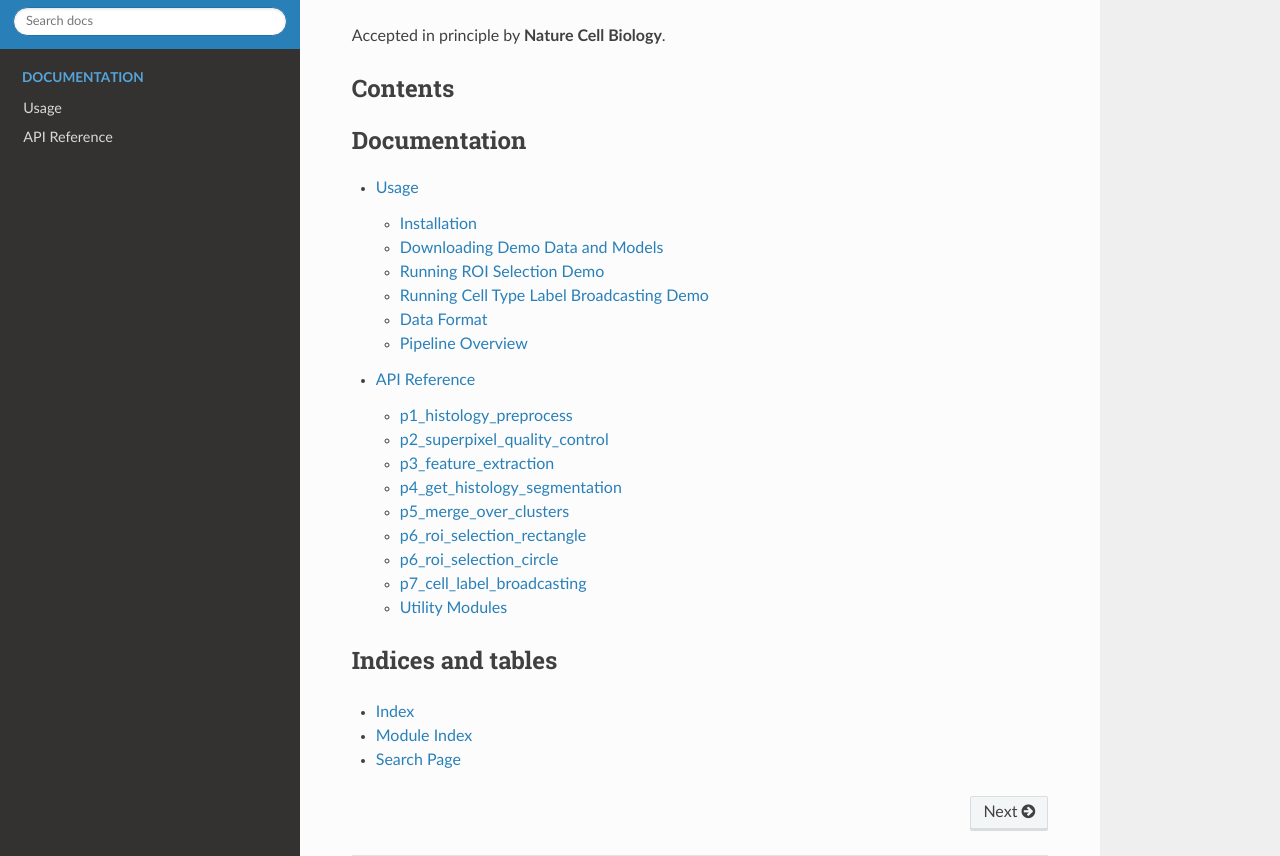
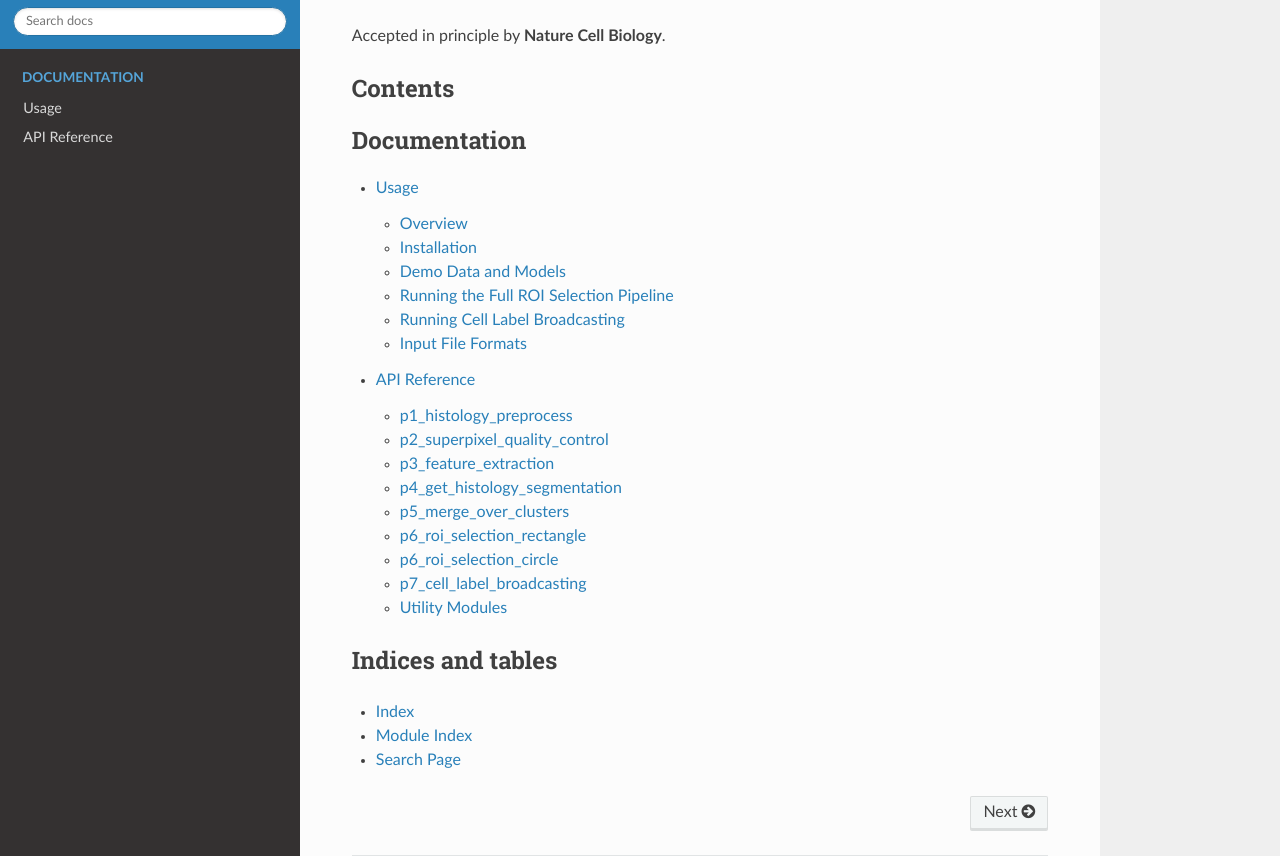
Before and after one commit to ddb-qiwang/S2Omics, a Sphinx documentation site: the page built from docs/source/index.rst, in a window 1280 px wide and 900 px high, scrolled down 928 px, cut to the strip 44-900 px from the top of the window. Built offline with Sphinx 7.4.7 and the Read the Docs theme 3.1.0, drawn with Linux system fonts in a browser that asks for light colours; some of the changed lines change nothing that is shown.

Commit message:
Update usage.rst

```diff
--- a/docs/source/usage.rst
+++ b/docs/source/usage.rst
@@ -1,9 +1,21 @@
 Usage
 =====
 
+Overview
+--------
+S2Omics is organized as a modular pipeline:
+
+1. **Histology Preprocessing (p1)** – Scale and pad raw H&E stained images.
+2. **Superpixel Quality Control (p2)** – Split image into superpixels and remove low-quality tiles.
+3. **Feature Extraction (p3)** – Apply foundation model to obtain deep embeddings of image patches.
+4. **Histology Segmentation (p4)** – Cluster embeddings into histology-based morphological clusters.
+5. **Cluster Merging (p5)** – Merge highly similar clusters to reduce over-segmentation.
+6. **ROI Selection (p6)** – Automatically select optimal Regions of Interest given constraints.
+7. **Label Broadcasting (p7)** – Project cell type annotations from ROI-scale spatial omics data to the entire slide.
+
 Installation
 ------------
-We recommend using Python 3.11 or above for S2Omics.
+We recommend Python 3.11+.
 
 .. code-block:: bash
 
@@ -11,19 +23,23 @@
    cd S2Omics
    conda create -n S2Omics python=3.11
    conda activate S2Omics
-   pip install -r requirements.txt  # or requirements_old_gcc.txt if GCC is outdated
+   pip install -r requirements.txt
+   # if GCC is very old:
+   pip install -r requirements_old_gcc.txt
 
-Downloading Demo Data and Models
---------------------------------
-You can download demo datasets and pretrained foundation model checkpoints from:
+Demo Data and Models
+--------------------
+Download from Google Drive:
 
-Google Drive: https://drive.google.com/drive/folders/1z1nk0sF_e25LKMyHxJVMtROFjuWet2G_?usp=sharing
+https://drive.google.com/drive/folders/1z1nk0sF_e25LKMyHxJVMtROFjuWet2G_?usp=sharing
 
-Place both `checkpoints` and `demo` folders inside the `S2Omics` main directory.
+Place both `checkpoints` and `demo` under S2Omics main folder.
 
-Running ROI Selection Demo
---------------------------
-Example: selecting a single 6.5 mm × 6.5 mm ROI for a Visium HD experiment.
+Running the Full ROI Selection Pipeline
+----------------------------------------
+Use `run_roi_selection.sh` to execute all steps p1–p6.
+
+Example (select 1 rectangular 6.5mm x 6.5mm ROI at downsampling step=10):
 
 .. code-block:: bash
 
@@ -37,9 +53,35 @@
    :width: 60%
    :align: center
 
-Running Cell Type Label Broadcasting Demo
------------------------------------------
-If spatial omics data is available with cell type annotations inside the ROI (`annotation_file.csv`), you can broadcast these labels to the entire slide:
+This runs:
+
+1. **p1_histology_preprocess.py**
+   - Input: Folder with `he-raw.jpg`, `pixel-size-raw.txt`
+   - Output: `he-scaled.jpg`, padded `he.jpg`.
+
+2. **p2_superpixel_quality_control.py**
+   - Splits `he.jpg` into `patch_size` superpixels (default 16×16 px).
+   - Applies density filtering and texture analysis to remove low-quality tiles.
+
+3. **p3_feature_extraction.py**
+   - Loads foundation model (UNI/Virchow/GigaPath).
+   - Extracts two-level embeddings (global 224×224, local patch-level).
+
+4. **p4_get_histology_segmentation.py**
+   - Clusters PCA-reduced embeddings into morphological clusters.
+   - Methods: kmeans, fuzzy c-means, Louvain, Leiden, etc.
+
+5. **p5_merge_over_clusters.py**
+   - Merges clusters with high similarity (hierarchical-linkage based) to target cluster count.
+
+6. **p6_roi_selection_rectangle.py / p6_roi_selection_circle.py**
+   - Uses search + scoring system (scale, coverage, balance) to select ROIs automatically or for given `num_roi`.
+
+Running Cell Label Broadcasting
+-------------------------------
+Prerequisite: you have spatial omics ROI-level annotations (`annotation_file.csv`).
+
+Example:
 
 .. code-block:: bash
 
@@ -52,30 +94,24 @@
    :width: 60%
    :align: center
 
-Data Format
------------
-Required file inputs for S2Omics modules:
+This runs p1-p7:
 
-- ``he-raw.jpg``: Raw histology image.
-- ``pixel-size-raw.txt``: Side length in micrometers per pixel of the raw image (e.g., `0.2`).
-- ``pixel-size.txt``: Desired target microns per pixel after rescaling (e.g., `0.5`).
-- ``annotation_file.csv`` *(optional for label broadcasting)*:
-  - **super_pixel_x**, **super_pixel_y**, **annotation**
-  - Example row: `267, 1254, Myofibroblasts`.
+**p7_cell_label_broadcasting.py** – Loads histology features from ROI-scale omics and from whole-slide image, trains a small autoencoder-based classifier, and predicts cell type for every valid superpixel across the slide.
 
-Example annotation table:
+Input File Formats
+------------------
+- **he-raw.jpg** – raw histology image.
+- **pixel-size-raw.txt** – microns/pixel for raw image.
+- **pixel-size.txt** – target microns/pixel after rescaling.
+- **annotation_file.csv (optional)** – Required for label broadcasting.
+  Columns: `super_pixel_x, super_pixel_y, annotation`.
 
-+---------------------+----------------+----------------+-----------------------------------+
-| barcode             | super_pixel_x  | super_pixel_y  | annotation                        |
-+=====================+================+================+===================================+
-| s_008um_00000_00276 | 267             | 1254           | Myofibroblasts                     |
-| s_008um_00000_00279 | 270             | 1254           | Epithelial cells (Malignant)       |
-+---------------------+----------------+----------------+-----------------------------------+
+Example annotation file:
 
-Pipeline Overview
------------------
-
-.. image:: /readme_images/S2Omics_pipeline.png
-   :alt: Pipeline overview
-   :width: 85%
-   :align: center
++----------------+--------------+--------------+----------------------------+
+| barcode        | super_pixel_x| super_pixel_y| annotation                 |
++================+==============+==============+============================+
+| s_xxx          | 267          | 1254         | Myofibroblasts              |
++----------------+--------------+--------------+----------------------------+
+| s_xxx          | 270          | 1254         | Epithelial cells (Malignant)|
++----------------+--------------+--------------+----------------------------+
```
